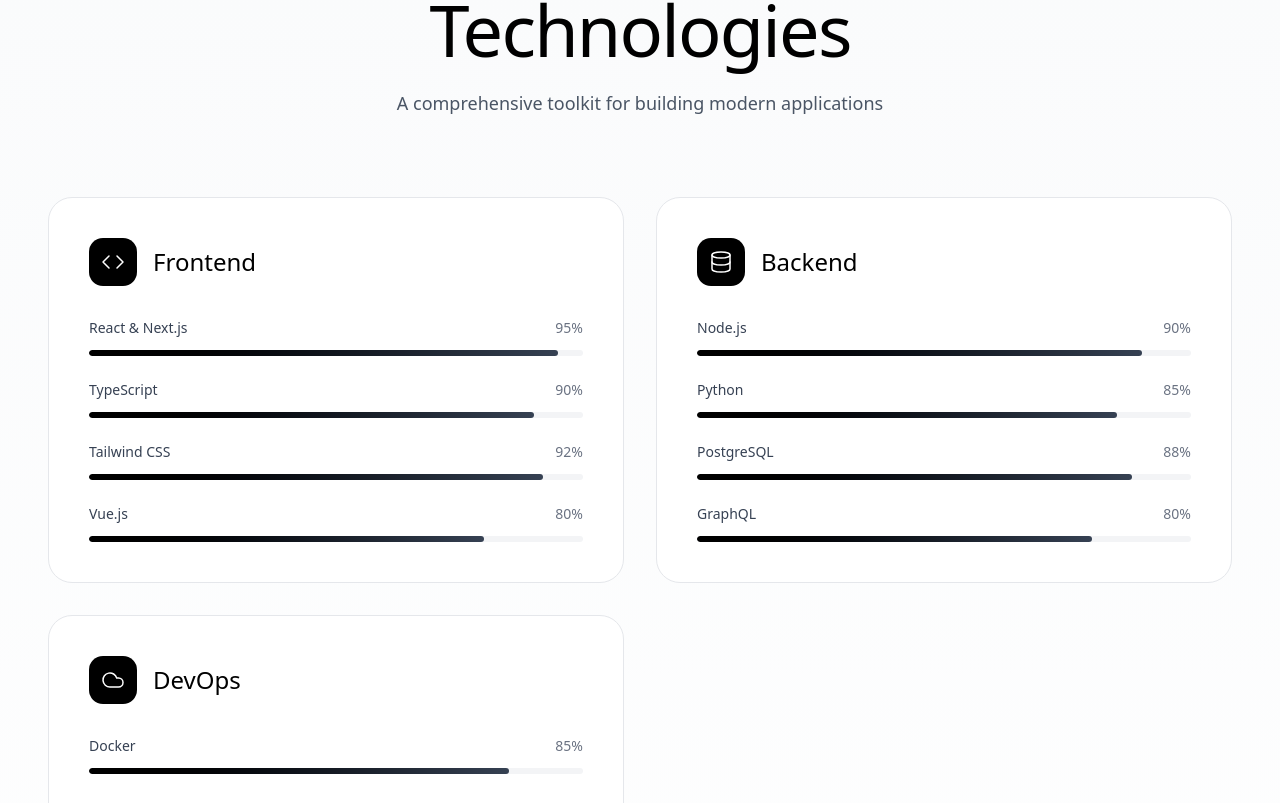
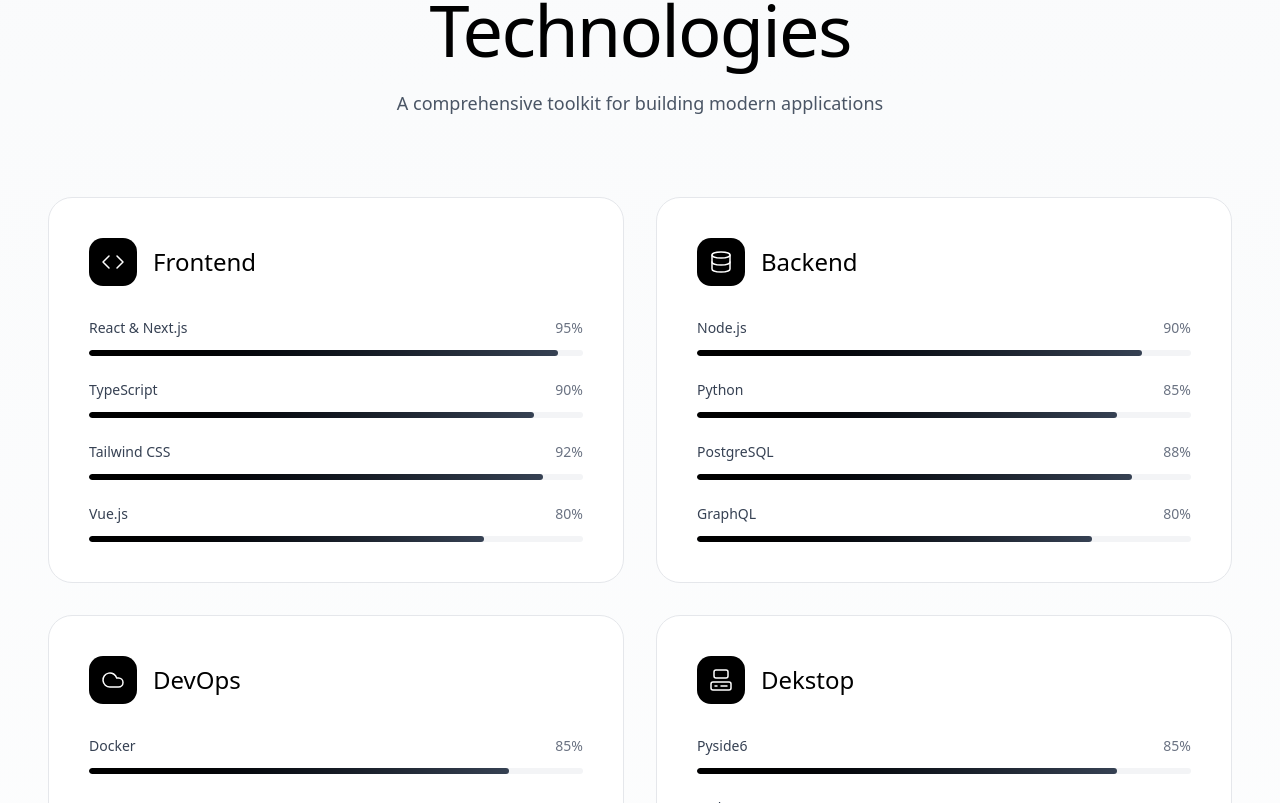
Before and after one commit to IdrisSyaifulloh/Portofolio-IdrisSyaifulloh, a React (Vite) app: page / in a window 1280 px wide. Shown: the part 1997-2800 px from the top of the page. Built offline with nearby package versions, Linux system fonts and the light colour scheme.

Commit message:
Update Lagi Nich

```diff
--- a/src/components/Navigation.tsx
+++ b/src/components/Navigation.tsx
@@ -34,7 +34,8 @@
     { name: 'Skills', href: '#skills', number: '03' },
     { name: 'Projects', href: '#projects', number: '04' },
     { name: 'Experience', href: '#experience', number: '05' },
-    { name: 'Contact', href: '#contact', number: '06' },
+    { name: 'Certification', href: '#certification', number: '06' },
+    { name: 'Contact', href: '#contact', number: '07' },
   ];
 
   return (
--- a/src/components/Skills.tsx
+++ b/src/components/Skills.tsx
@@ -1,6 +1,6 @@
 import { motion, useMotionValue, useSpring } from 'motion/react';
 import { useRef, useEffect, useState } from 'react';
-import { Code, Database, Cloud, Smartphone, Star } from 'lucide-react';
+import { Code, Database, Cloud, Smartphone, Star, ComputerIcon, } from 'lucide-react';
 
 export function Skills() {
   const ref = useRef(null);
@@ -57,6 +57,36 @@
         { name: 'AWS', level: 82 },
         { name: 'CI/CD', level: 80 },
         { name: 'Kubernetes', level: 75 },
+      ],
+    },
+    {
+      title: 'Dekstop',
+      icon: ComputerIcon,
+      skills: [
+        { name: 'Pyside6', level: 85 },
+        { name: 'Python', level: 82 },
+        { name: '', level: 80 },
+        { name: '', level: 75 },
+      ],
+    },
+     {
+      title: 'Cyber Security',
+      icon: ComputerIcon,
+      skills: [
+        { name: 'Wireshark', level: 85 },
+        { name: 'Kali Linux Tools', level: 82 },
+        { name: 'Remnux', level: 80 },
+        { name: 'Vmware', level: 75 },
+      ],
+    },
+     {
+      title: 'Comper Vision & Machine Learning',
+      icon: ComputerIcon,
+      skills: [
+        { name: 'Python', level: 85 },
+        { name: 'Yolo', level: 82 },
+        { name: 'Pytorch', level: 80 },
+        { name: 'ONNX', level: 75 },
       ],
     },
   ];
@@ -143,6 +173,10 @@
           >
             {[
               {
+                title: 'Fast Learning',
+                content: 'Staying up-to-date with the latest technologies and best practices in the industry.',
+              },
+              {
                 title: 'Always Learning',
                 content: 'Staying up-to-date with the latest technologies and best practices in the industry.',
               },
```
